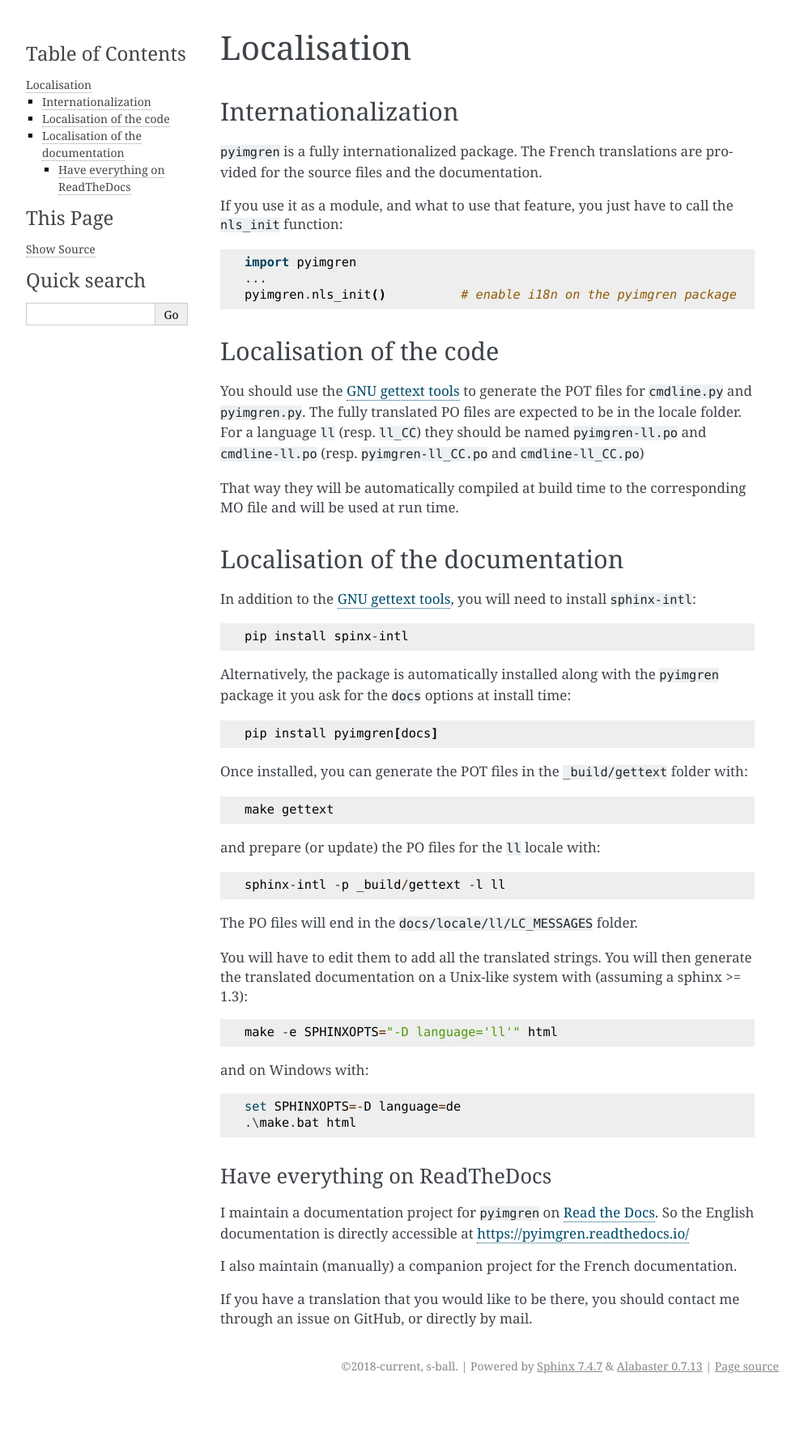
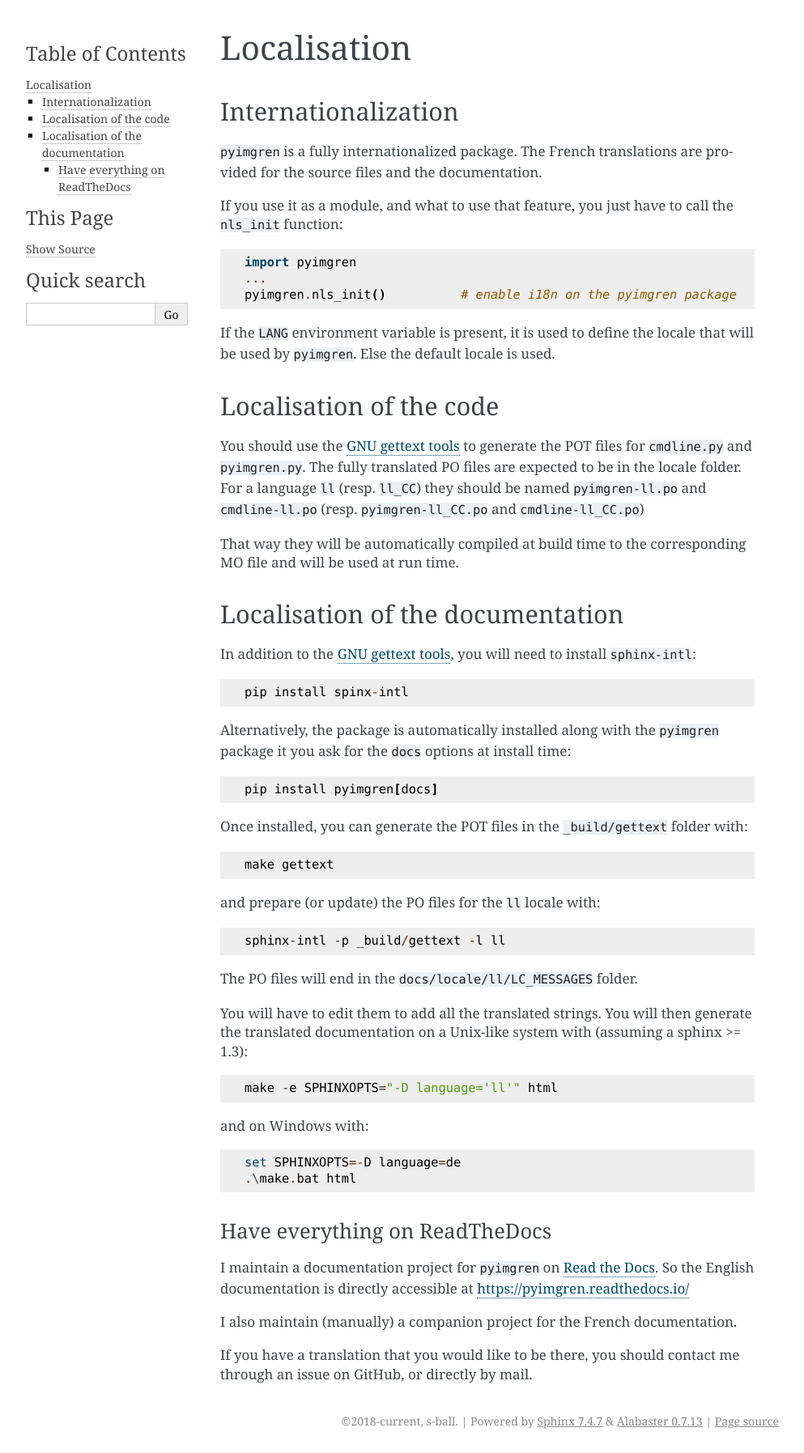
Before and after one commit to s-ball/pyimgren, a Sphinx documentation site: the page built from docs/localisation.rst, in a window 1280 px wide. Shown: the whole page at 81% size, without its empty margins (148-1141 px from the left). Built offline with Sphinx 7.4.7, drawn with Linux system fonts in a browser that asks for light colours; the version number could not be read and is left out; before the commit the page ends 1727 px from its top, so only the background shows below that.

Commit message:
Document the usage of the LANG environment variable.

```diff
--- a/docs/localisation.rst
+++ b/docs/localisation.rst
@@ -14,6 +14,9 @@ call the ``nls_init`` function::
     import pyimgren
     ...
     pyimgren.nls_init()          # enable i18n on the pyimgren package
+
+If the ``LANG`` environment variable is present, it is used to define the
+locale that will be used by ``pyimgren``. Else the default locale is used.
 
 Localisation of the code
 ------------------------
```
